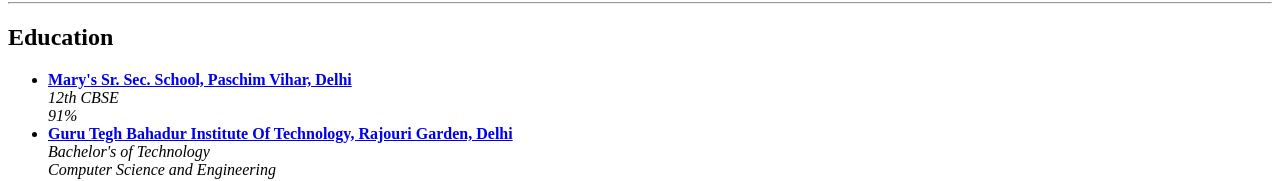
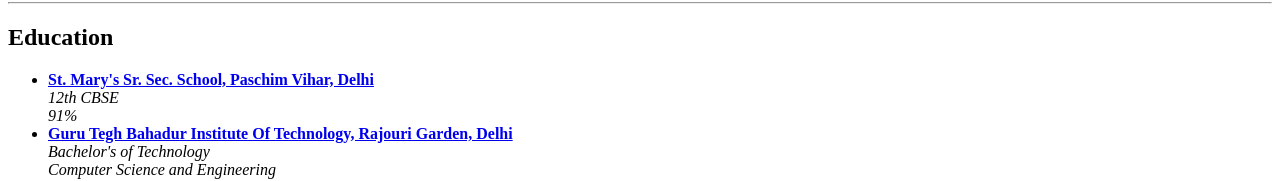
Before and after one commit to jaskarankaurr/cv, a plain HTML site: page index.html in a window 1280 px wide. Shown: the part 310-491 px from the top of the page. Drawn offline with Linux system fonts and the light colour scheme.

Commit message:
Update index.html

```diff
--- a/index.html
+++ b/index.html
@@ -26,7 +26,7 @@
     <hr>
     <h2>Education</h2>
     <ul>
-        <li><strong><a href="https://stmarysambicavihar.in/">Mary's Sr. Sec. School, Paschim Vihar, Delhi
+        <li><strong><a href="https://stmarysambicavihar.in/">St. Mary's Sr. Sec. School, Paschim Vihar, Delhi
                 </a></strong><br>
             <em>12th CBSE <br>91%</em>
         </li>
```
